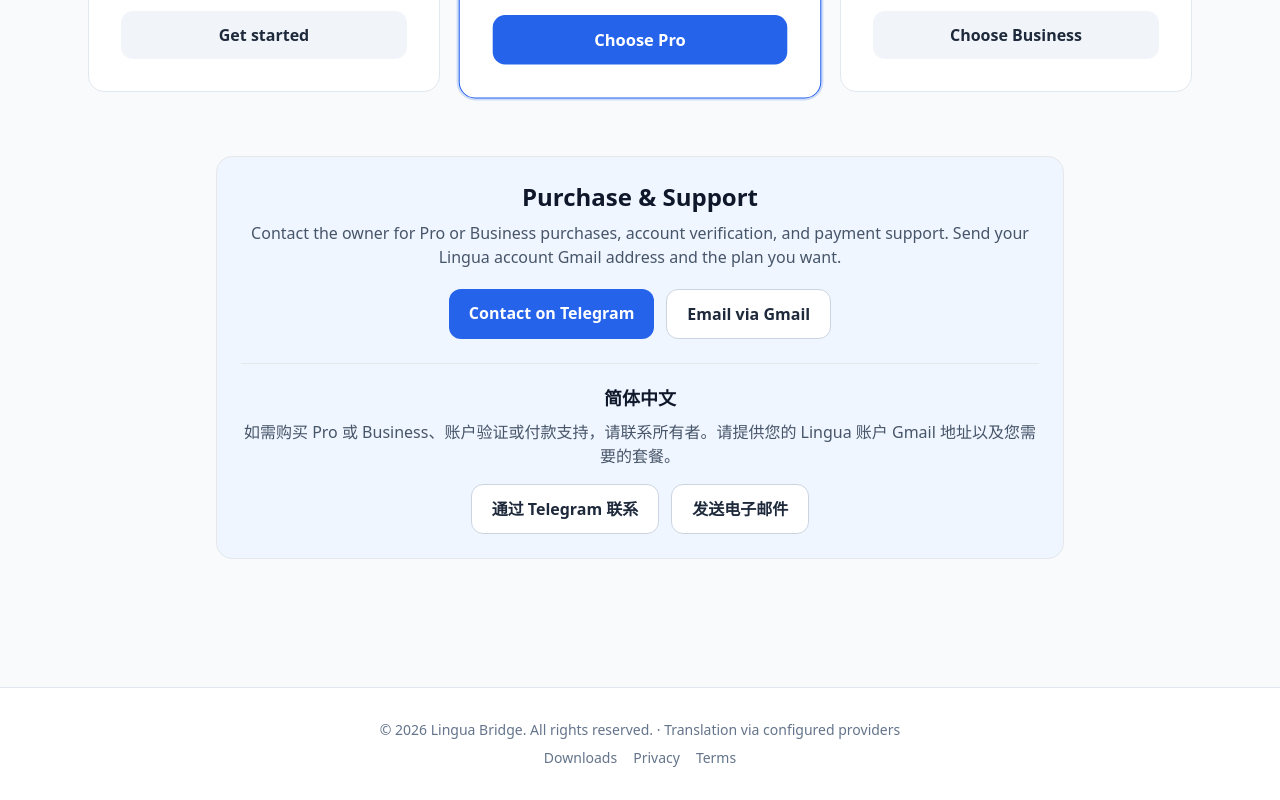
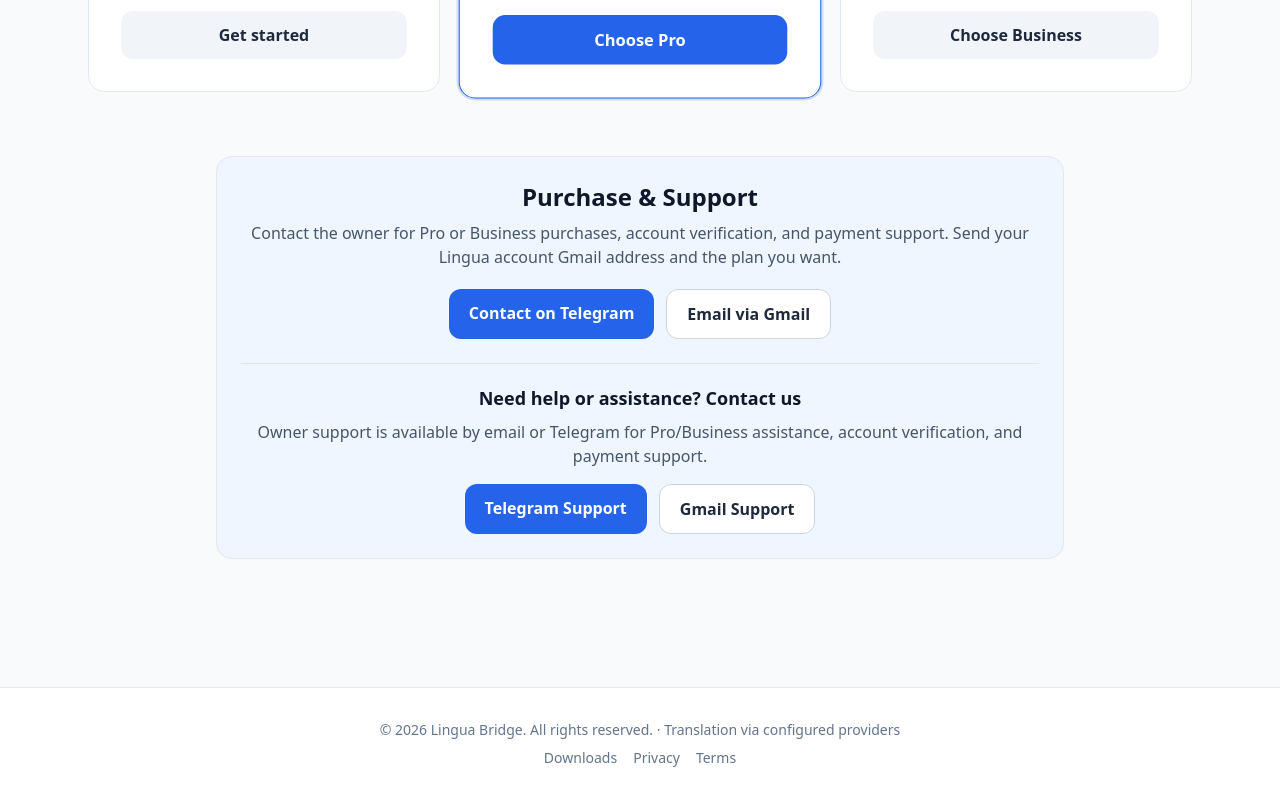
Before and after one commit to kyawgyi071766-byte/lingua-bridge-releases, a Next.js app in the folder Lingua-Bridge-v1.0.35-UNREAD-ACCURACY-CANDIDATE-source/: page / in a window 1280 px wide. Shown: the part 1867-2667 px from the top of the page. Built offline with nearby package versions, Linux system fonts and the light colour scheme; no server answers; the database is empty.

Commit message:
ui: make support section English-only

```diff
--- a/Lingua-Bridge-v1.0.35-UNREAD-ACCURACY-CANDIDATE-source/src/app/page.tsx
+++ b/Lingua-Bridge-v1.0.35-UNREAD-ACCURACY-CANDIDATE-source/src/app/page.tsx
@@ -156,11 +156,11 @@
             <a href="https://mail.google.com/mail/?view=cm&fs=1&to=sshksshk2002@gmail.com" target="_blank" rel="noreferrer" className="bg-white border border-slate-300 hover:bg-slate-50 text-slate-800 px-5 py-3 rounded-xl font-semibold">Email via Gmail</a>
           </div>
           <div className="mt-6 pt-5 border-t border-brand-200 text-left">
-            <h3 className="text-lg font-bold text-center">简体中文</h3>
-            <p className="mt-2 text-slate-600 text-center">如需购买 Pro 或 Business、账户验证或付款支持，请联系所有者。请提供您的 Lingua 账户 Gmail 地址以及您需要的套餐。</p>
+            <h3 className="text-lg font-bold text-center">Need help or assistance? Contact us</h3>
+            <p className="mt-2 text-slate-600 text-center">Owner support is available by email or Telegram for Pro/Business assistance, account verification, and payment support.</p>
             <div className="mt-4 flex flex-wrap justify-center gap-3">
-              <a href="https://t.me/linguabridgebridish" target="_blank" rel="noreferrer" className="bg-white border border-slate-300 hover:bg-slate-50 text-slate-800 px-5 py-3 rounded-xl font-semibold">通过 Telegram 联系</a>
-              <a href="https://mail.google.com/mail/?view=cm&fs=1&to=sshksshk2002@gmail.com" target="_blank" rel="noreferrer" className="bg-white border border-slate-300 hover:bg-slate-50 text-slate-800 px-5 py-3 rounded-xl font-semibold">发送电子邮件</a>
+              <a href="https://t.me/linguabridgebridish" target="_blank" rel="noreferrer" className="bg-brand-600 hover:bg-brand-700 text-white px-5 py-3 rounded-xl font-semibold">Telegram Support</a>
+              <a href="https://mail.google.com/mail/?view=cm&fs=1&to=sshksshk2002@gmail.com" target="_blank" rel="noreferrer" className="bg-white border border-slate-300 hover:bg-slate-50 text-slate-800 px-5 py-3 rounded-xl font-semibold">Gmail Support</a>
             </div>
           </div>
         </div>
```
